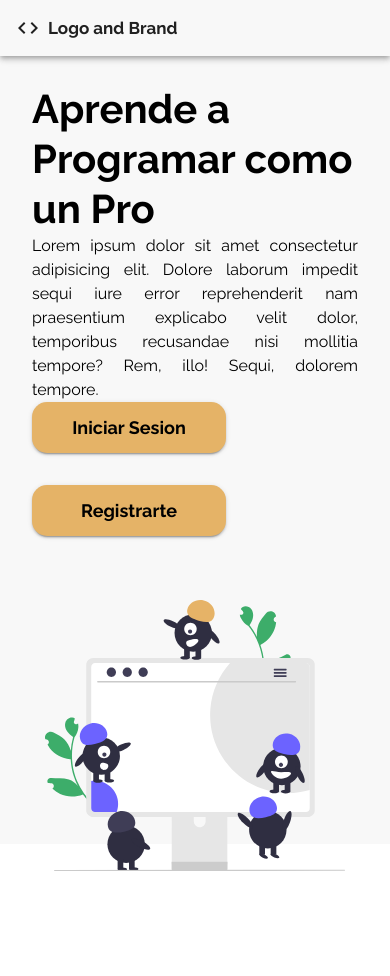
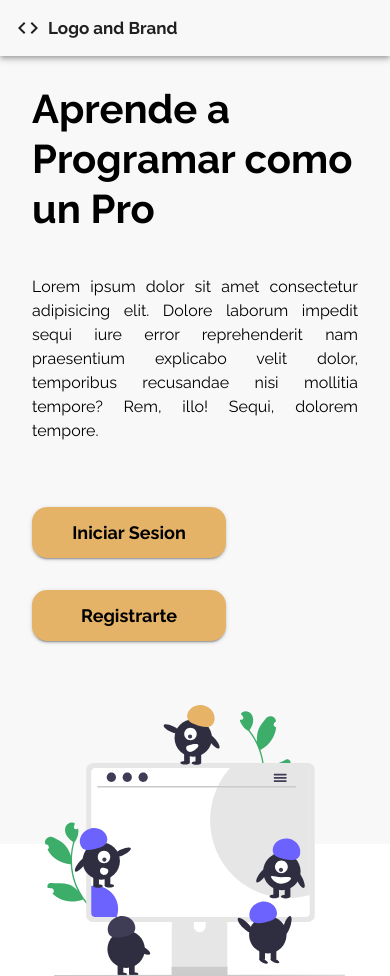
Before and after one commit to BOOTCAMP-PTY/BCPTY-FRONTEND, a React (Create React App) app: page / in a window 390 px wide. Before the commit the page ends 871 px from the top, so only its background shows below. Built offline with nearby package versions, Linux system fonts and the light colour scheme.

Commit message:
cta responsive styles changed

```diff
--- a/src/pages/Home.tsx
+++ b/src/pages/Home.tsx
@@ -33,7 +33,7 @@ export default function Home() {
             variant='h1'
             color='initial'
             sx={{
-              marginBottom: { xs: '41', sm: '43px' },
+              marginBottom: { xs: '41px', sm: '43px' },
             }}
             align='left'>
             Aprende a Programar como un Pro
@@ -42,7 +42,7 @@ export default function Home() {
             variant='body1'
             color='initial'
             sx={{
-              marginBottom: { xs: '64', sm: '43px' },
+              marginBottom: { xs: '64px', sm: '43px' },
             }}
             align='justify'>
             Lorem ipsum dolor sit amet consectetur adipisicing elit. Dolore laborum impedit sequi
@@ -55,7 +55,7 @@ export default function Home() {
                 variant='contained'
                 component={Link}
                 sx={{
-                  width: '194px',
+                  width: { xs: 194, md: 160, lg: 194 },
                   height: '51px',
                 }}
                 to='/login'>
@@ -79,7 +79,7 @@ export default function Home() {
                 variant='contained'
                 component={Link}
                 sx={{
-                  width: '194px',
+                  width: { xs: 194, md: 160, lg: 194 },
                   height: '51px',
                 }}
                 to='/register'>
```
